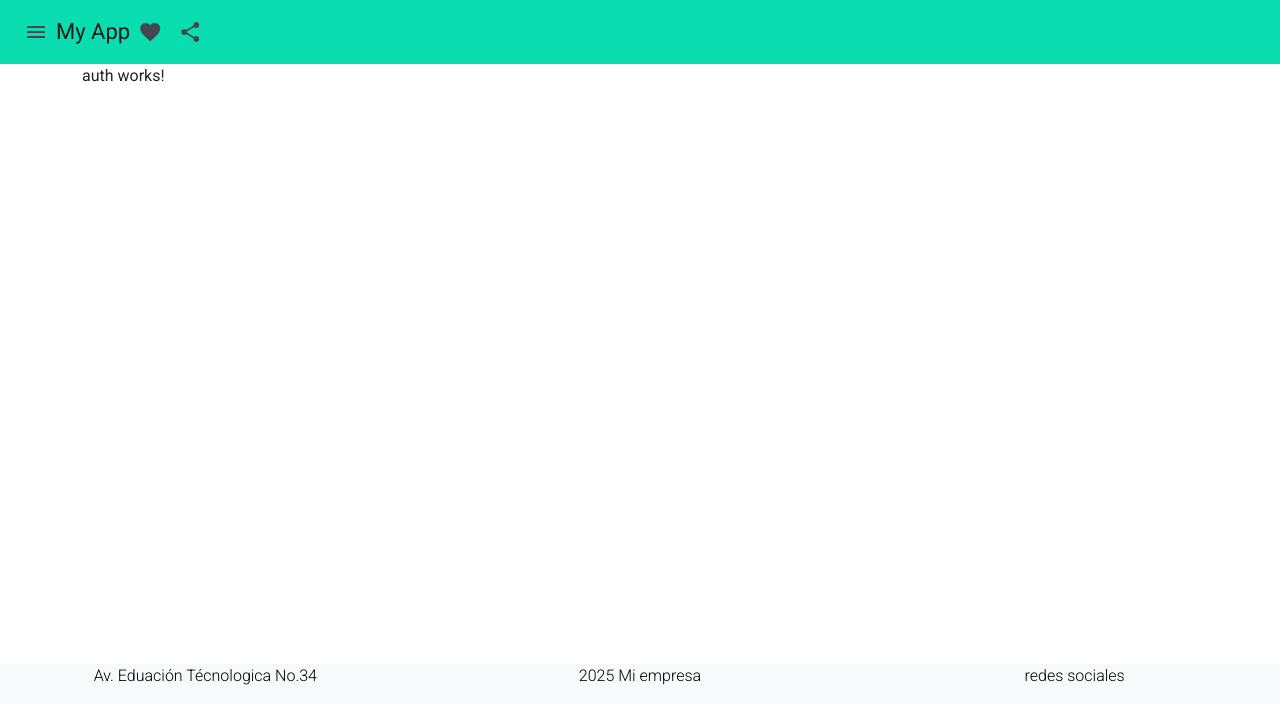
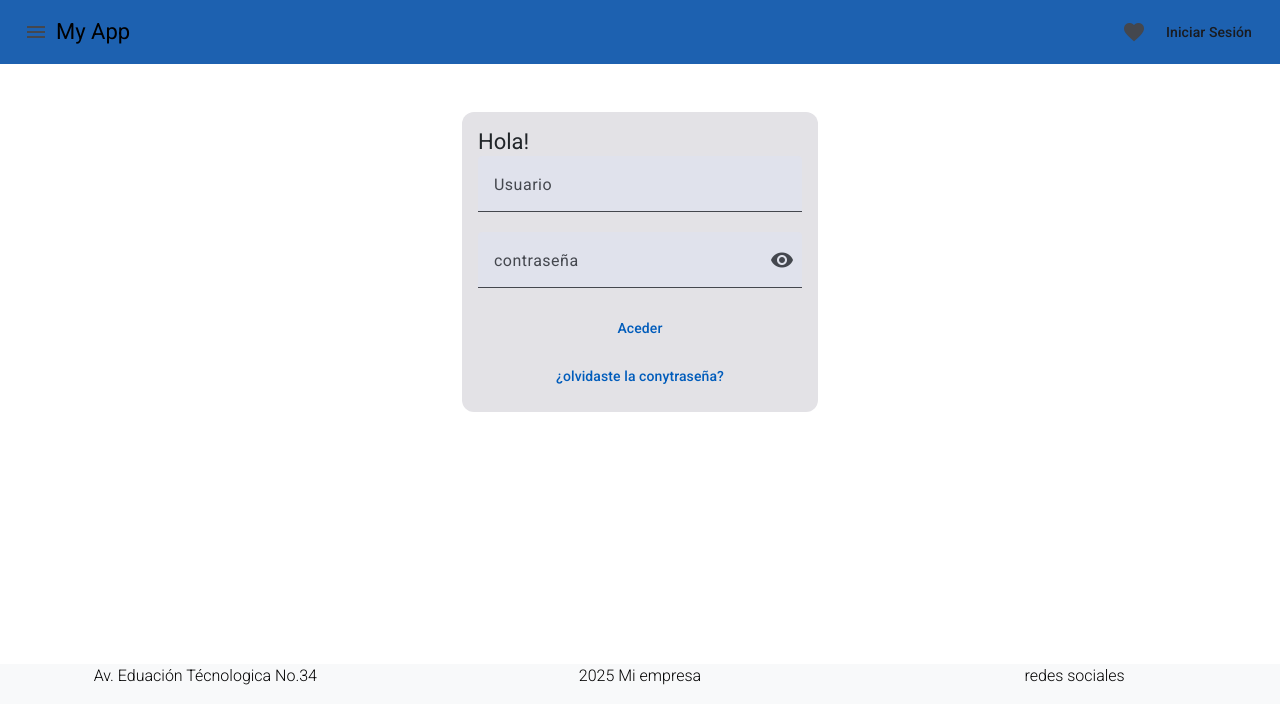
Before and after one commit to josemanuel0228/sistemas-ventas-jmgp-giri5091-app, an Angular app: page /auth in a window 1280 px wide. Shown: the top 724 px of the page. Built offline with nearby package versions, Linux system fonts and the light colour scheme.

Commit message:
Estrutura inicial Auth

```diff
--- a/src/app/pages/auth/auth-module.ts
+++ b/src/app/pages/auth/auth-module.ts
@@ -3,6 +3,7 @@ import { CommonModule } from '@angular/common';
 
 import { AuthRoutingModule } from './auth-routing-module';
 import { Auth } from './auth';
+import { MaterialModule } from '../../../material_module';
 
 
 @NgModule({
@@ -11,7 +12,8 @@ import { Auth } from './auth';
   ],
   imports: [
     CommonModule,
-    AuthRoutingModule
+    AuthRoutingModule,
+    MaterialModule
   ]
 })
 export class AuthModule { }
--- a/src/app/pages/auth/auth.html
+++ b/src/app/pages/auth/auth.html
@@ -1 +1,31 @@
-<p>auth works!</p>
+<div class="row justify-content-md-center pt-5">
+    <div class="col col-lg-4 ">
+        <mat-card appearance="filled">
+            <mat-card-header>
+                <mat-card-title>Hola!</mat-card-title>
+            </mat-card-header>
+            <mat-card-content>
+
+                <mat-form-field class="full-width" cappearance="outline">
+                    <mat-label>Usuario</mat-label>
+                    <input matInput>
+                </mat-form-field>
+
+                <mat-form-field class="full-width" cappearance="outline">
+                    <mat-label>contraseña</mat-label>
+                    <input type="password" matInput>
+                    <button matIconButton matSuffix>
+                        <mat-icon>visibility</mat-icon>
+                    </button>
+
+                </mat-form-field>
+                <button class="full-width" mat-button="Filled">
+                    Aceder
+                </button>
+                <button class="full-width mt-2" matButton="text">
+                    ¿olvidaste la conytraseña?
+                </button>
+            </mat-card-content>
+        </mat-card>
+    </div>
+</div>
--- a/src/app/pages/home/home.html
+++ b/src/app/pages/home/home.html
@@ -1 +1,21 @@
-<p>home works!</p>
+<div id="carouselExampleFade" class="carousel slide carousel-fade">
+  <div class="carousel-inner">
+    <div class="carousel-item active">
+      <img src="https://picsum.photos/id/200/200/300" class="d-block " alt="...">
+    </div>
+    <div class="carousel-item">
+      <img src="https://picsum.photos/200/300?grayscale" class="d-block " alt="...">
+    </div>
+    <div class="carousel-item">
+      <img src="https://picsum.photos/200/300/?blur" class="d-block " alt="...">
+    </div>
+  </div>
+  <button class="carousel-control-prev" type="button" data-bs-target="#carouselExampleFade" data-bs-slide="prev">
+    <span class="carousel-control-prev-icon" aria-hidden="true"></span>
+    <span class="visually-hidden">Previous</span>
+  </button>
+  <button class="carousel-control-next" type="button" data-bs-target="#carouselExampleFade" data-bs-slide="next">
+    <span class="carousel-control-next-icon" aria-hidden="true"></span>
+    <span class="visually-hidden">Next</span>
+  </button>
+</div>
--- a/src/app/shared/components/header/header.html
+++ b/src/app/shared/components/header/header.html
@@ -1,13 +1,13 @@
 <mat-toolbar>
-  <button matIconButton class="example-icon" aria-label="Example icon-button with menu icon">
+  <button matIconButton>
     <mat-icon>menu</mat-icon>
   </button>
-  <span>My App</span>
-  <span class="example-spacer"></span>
-  <button matIconButton class="example-icon favorite-icon" aria-label="Example icon-button with heart icon">
+  <a [routerLink]="'home'">My App</a>
+  <span class="spacer"></span>
+  <button matIconButton>
     <mat-icon>favorite</mat-icon>
   </button>
-  <button matIconButton class="example-icon" aria-label="Example icon-button with share icon">
-    <mat-icon>share</mat-icon>
+  <button mat-button (click)="navegarLogin()">
+    Iniciar Sesión
   </button>
 </mat-toolbar>
--- a/src/app/shared/components/header/header.scss
+++ b/src/app/shared/components/header/header.scss
@@ -1,3 +1,7 @@
 .spacer {
     flex:1.1 auto;
 }
+a {
+    text-decoration: none;
+    color: black;
+}
--- a/src/app/shared/components/header/header.ts
+++ b/src/app/shared/components/header/header.ts
@@ -1,4 +1,5 @@
 import { Component } from '@angular/core';
+import {Router} from '@angular/router';
 
 @Component({
   selector: 'app-header',
@@ -8,4 +9,10 @@ import { Component } from '@angular/core';
 })
 export class Header {
 
+  constructor(private router: Router) {}
+
+  navegarLogin () {
+    this.router.navigate(['/auth']);
+  }
+
 }
--- a/src/styles.scss
+++ b/src/styles.scss
@@ -3,9 +3,12 @@
 html, body { height: 100%; }
 body { margin: 0; font-family: Roboto, "Helvetica Neue", sans-serif; }
 
+.full-width{
+    width: 100%;
+}
 :root {
     @include mat.toolbar-overrides ((
-        container-background-color: rgb(10, 221, 176),
+        container-background-color: rgb(29, 97, 176),
     ))
 
 }
```
Also changed, not shown: src/material_module.ts (+7 -1 lines).
